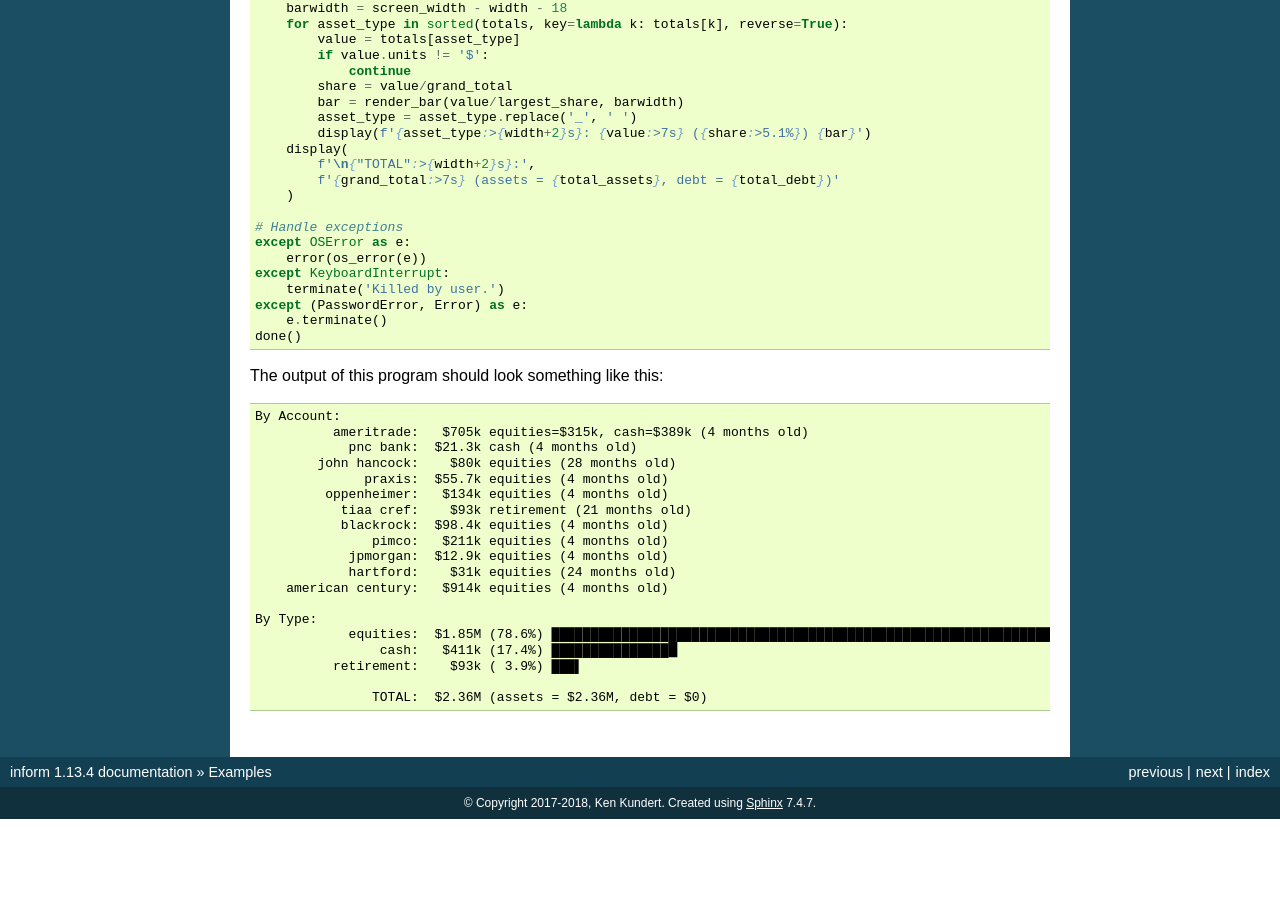
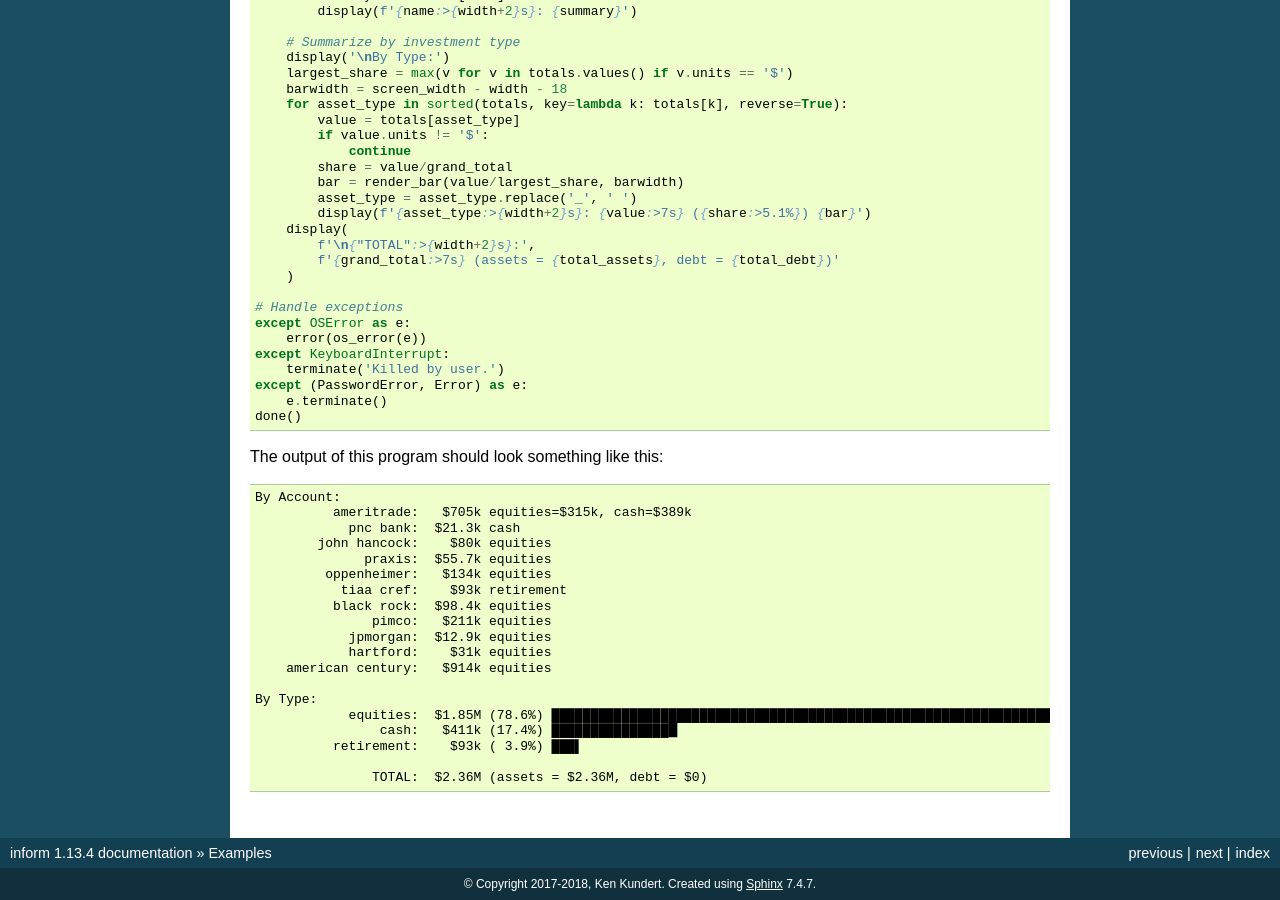
Before and after one commit to KenKundert/inform, a Sphinx documentation site: the page built from doc/examples.rst, in a window 1280 px wide and 900 px high, scrolled down 10774 px. Built offline with Sphinx 7.4.7, drawn with Linux system fonts in a browser that asks for light colours; before the commit the page ends 11593 px from its top, so only the background shows below that; some of the changed text lies outside the part shown.

Commit message:
Small refinements to examples documentation.

```diff
--- a/doc/examples.rst
+++ b/doc/examples.rst
@@ -726,17 +730,17 @@ liabilities that together make up ones networth.
 The output of this program should look something like this::
 
     By Account:
-              ameritrade:   $705k equities=$315k, cash=$389k (4 months old)
-                pnc bank:  $21.3k cash (4 months old)
-            john hancock:    $80k equities (28 months old)
-                  praxis:  $55.7k equities (4 months old)
-             oppenheimer:   $134k equities (4 months old)
-               tiaa cref:    $93k retirement (21 months old)
-               blackrock:  $98.4k equities (4 months old)
-                   pimco:   $211k equities (4 months old)
-                jpmorgan:  $12.9k equities (4 months old)
-                hartford:    $31k equities (24 months old)
-        american century:   $914k equities (4 months old)
+              ameritrade:   $705k equities=$315k, cash=$389k
+                pnc bank:  $21.3k cash
+            john hancock:    $80k equities
+                  praxis:  $55.7k equities
+             oppenheimer:   $134k equities
+               tiaa cref:    $93k retirement
+              black rock:  $98.4k equities
+                   pimco:   $211k equities
+                jpmorgan:  $12.9k equities
+                hartford:    $31k equities
+        american century:   $914k equities
 
     By Type:
                 equities:  $1.85M (78.6%) ████████████████████████████████████████████████████████████████████████
```
Also changed, not shown: other parts of doc/examples.rst (+6 -2 lines).
